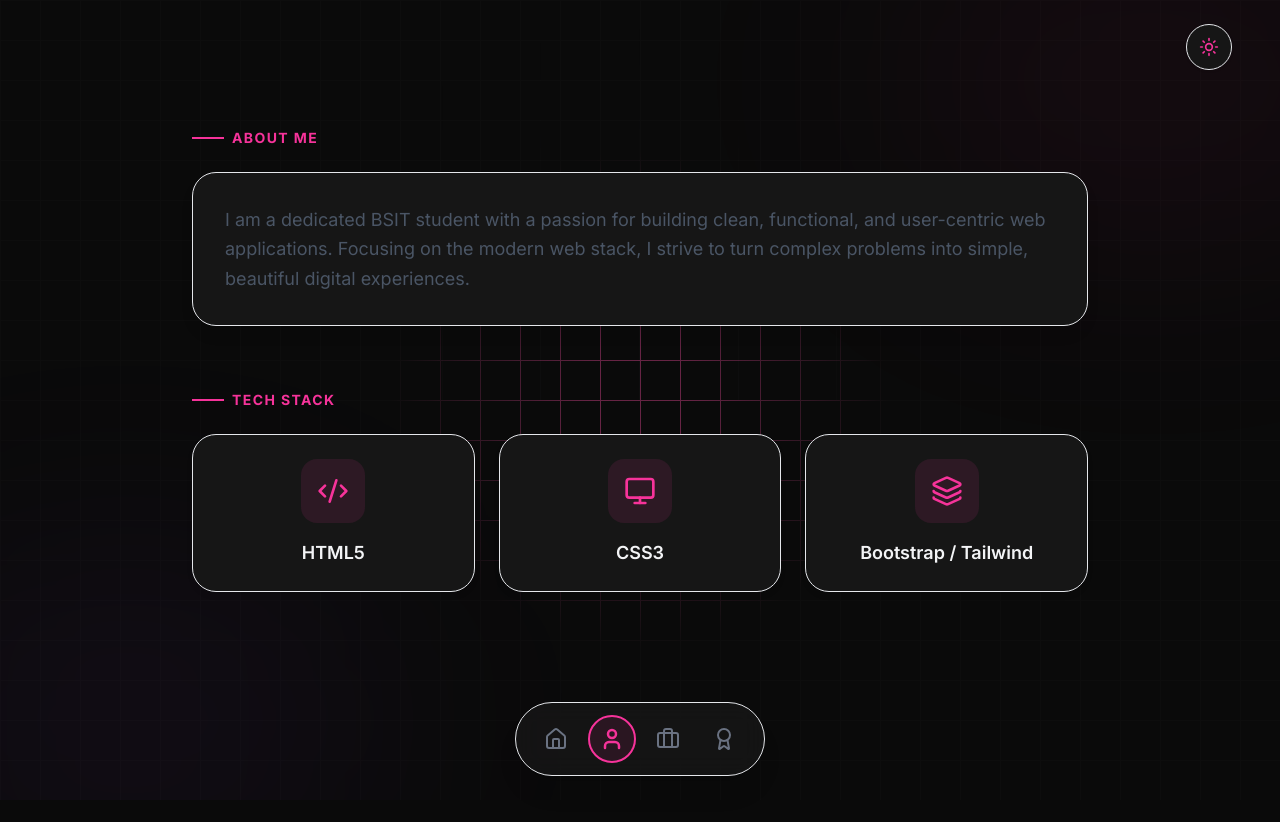
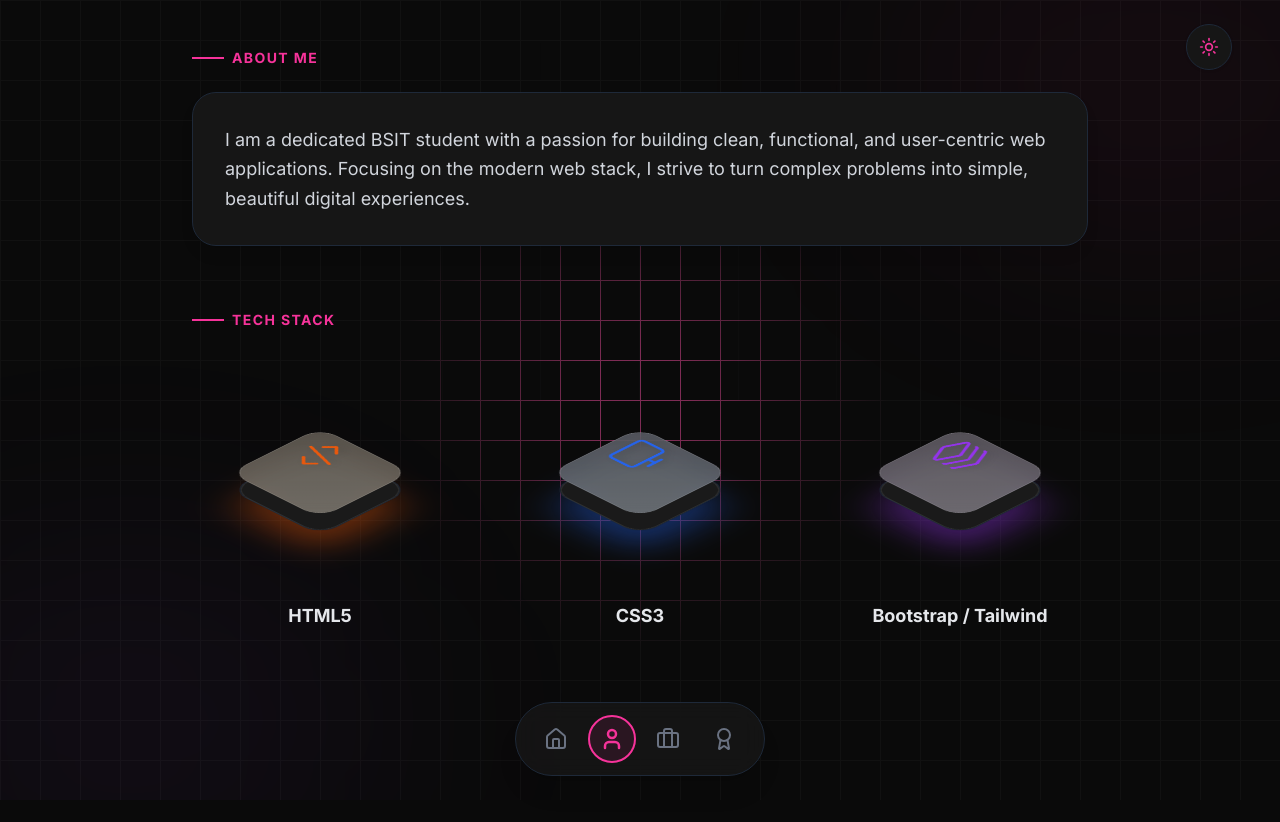
Before and after one commit to Lynxguerba/RebatoWeb, a React (Vite) app: page /about in a window 1280 px wide. Before the commit the page ends 800 px from the top, so only its background shows below. Built offline with nearby package versions, Linux system fonts and the light colour scheme.

Commit message:
commit changes

```diff
--- a/package.json
+++ b/package.json
@@ -23,6 +23,7 @@
     "@eslint/js": "^10.0.1",
     "@types/react": "^19.2.14",
     "@types/react-dom": "^19.2.3",
+    "@types/react-router-dom": "^5.3.3",
     "@vitejs/plugin-react": "^6.0.1",
     "eslint": "^10.3.0",
     "eslint-plugin-react-hooks": "^7.1.1",
--- a/src/index.css
+++ b/src/index.css
@@ -1,4 +1,6 @@
 @import "tailwindcss";
+
+@custom-variant dark (&:where(.dark, .dark *));
 
 @theme {
   --color-pink-primary: #ec4899;
--- a/src/layouts/MainLayout.jsx
+++ b/src/layouts/MainLayout.jsx
@@ -1,12 +1,13 @@
-import { Outlet } from 'react-router-dom';
+import { useLocation, useOutlet } from 'react-router-dom';
+import React from 'react';
 import BottomNav from '../components/BottomNav';
 import ThemeToggle from '../components/ThemeToggle';
 import SpotlightGrid from '../components/SpotlightGrid';
 import { motion, AnimatePresence } from 'framer-motion';
-import { useLocation } from 'react-router-dom';
 
 export default function MainLayout() {
   const location = useLocation();
+  const currentOutlet = useOutlet();
 
   return (
     <div className="min-h-screen relative overflow-x-hidden">
@@ -34,7 +35,7 @@
             transition={{ duration: 0.4, ease: "easeOut" }}
             className="w-full h-full"
           >
-            <Outlet />
+            {currentOutlet && React.cloneElement(currentOutlet, { key: location.pathname })}
           </motion.div>
         </AnimatePresence>
       </main>
--- a/src/pages/About.jsx
+++ b/src/pages/About.jsx
@@ -6,17 +6,42 @@
     hidden: { opacity: 0 },
     show: {
       opacity: 1,
-      transition: { staggerChildren: 0.1 }
+      transition: { staggerChildren: 0.15 }
     }
   };
 
   const item = {
     hidden: { opacity: 0, y: 20 },
-    show: { opacity: 1, y: 0 }
+    show: { opacity: 1, y: 0, transition: { duration: 0.6 } }
   };
+
+  const techStack = [
+    {
+      icon: Code2,
+      name: 'HTML5',
+      shadowColor: 'rgba(234, 88, 12, 0.4)',
+      iconColor: '#ea580c',
+      glassBg: 'rgba(255, 237, 213, 0.3)',
+    },
+    {
+      icon: Monitor,
+      name: 'CSS3',
+      shadowColor: 'rgba(37, 99, 235, 0.4)',
+      iconColor: '#2563eb',
+      glassBg: 'rgba(219, 234, 254, 0.3)',
+    },
+    {
+      icon: Layers,
+      name: 'Bootstrap / Tailwind',
+      shadowColor: 'rgba(147, 51, 234, 0.4)',
+      iconColor: '#9333ea',
+      glassBg: 'rgba(243, 232, 255, 0.3)',
+    },
+  ];
 
   return (
     <div className="w-full max-w-4xl mx-auto">
+      {/* About Me Section */}
       <motion.div
         initial={{ opacity: 0, y: 20 }}
         animate={{ opacity: 1, y: 0 }}
@@ -27,12 +52,13 @@
           <span className="w-8 h-[2px] bg-pink-500"></span>
           About Me
         </h2>
-        <div className="p-8 rounded-3xl bg-[var(--card-color)] border border-gray-200 dark:border-gray-800 shadow-lg leading-relaxed text-gray-600 dark:text-gray-300 text-lg hover:border-pink-500/30 transition-colors duration-500">
+        <div className="p-8 rounded-3xl bg-[var(--card-color)] border border-gray-200 dark:border-gray-800 shadow-lg leading-relaxed text-gray-700 dark:text-gray-300 text-lg hover:border-pink-500/30 transition-colors duration-500">
           I am a dedicated BSIT student with a passion for building clean, functional, and user-centric web applications.
           Focusing on the modern web stack, I strive to turn complex problems into simple, beautiful digital experiences.
         </div>
       </motion.div>
 
+      {/* Tech Stack - 3D Isometric Layers */}
       <motion.div
         variants={container}
         initial="hidden"
@@ -42,29 +68,97 @@
           <span className="w-8 h-[2px] bg-pink-500"></span>
           Tech Stack
         </h2>
-        <div className="grid grid-cols-1 sm:grid-cols-3 gap-6">
 
-          <motion.div variants={item} className="group p-6 rounded-3xl bg-[var(--card-color)] border border-gray-200 dark:border-gray-800 shadow-md hover:shadow-xl hover:border-pink-500/50 transition-all duration-300 flex flex-col items-center gap-4 text-center">
-            <div className="w-16 h-16 rounded-2xl bg-pink-500/10 flex items-center justify-center group-hover:bg-pink-500 group-hover:text-white transition-colors duration-300 text-pink-500">
-              <Code2 size={32} />
-            </div>
-            <span className="font-semibold text-lg group-hover:text-pink-500 transition-colors">HTML5</span>
-          </motion.div>
+        <div className="grid grid-cols-1 sm:grid-cols-3 gap-16 mt-16 pt-8 pb-16">
+          {techStack.map((tech, index) => (
+            <motion.div
+              key={index}
+              variants={item}
+              whileHover="hover"
+              initial="hidden"
+              animate="show"
+              className="flex flex-col items-center cursor-pointer group"
+            >
+              {/* Isometric 3D Scene */}
+              <div
+                className="relative w-32 h-32 mb-12 transition-transform duration-700 ease-out"
+                style={{
+                  transformStyle: 'preserve-3d',
+                  transform: 'rotateX(60deg) rotateZ(-45deg)',
+                }}
+              >
+                {/* 1. Subtle glowing shadow */}
+                <motion.div
+                  className="absolute inset-0 rounded-3xl blur-xl"
+                  style={{ backgroundColor: tech.shadowColor }}
+                  variants={{
+                    hidden: { translateZ: -20, opacity: 0 },
+                    show: { translateZ: -20, opacity: 1 },
+                    hover: { translateZ: -40, scale: 1.1, opacity: 0.8 }
+                  }}
+                  transition={{ duration: 0.5, ease: "easeOut" }}
+                />
 
-          <motion.div variants={item} className="group p-6 rounded-3xl bg-[var(--card-color)] border border-gray-200 dark:border-gray-800 shadow-md hover:shadow-xl hover:border-pink-500/50 transition-all duration-300 flex flex-col items-center gap-4 text-center">
-            <div className="w-16 h-16 rounded-2xl bg-pink-500/10 flex items-center justify-center group-hover:bg-pink-500 group-hover:text-white transition-colors duration-300 text-pink-500">
-              <Monitor size={32} />
-            </div>
-            <span className="font-semibold text-lg group-hover:text-pink-500 transition-colors">CSS3</span>
-          </motion.div>
+                {/* 2. Matte clay base (white background) */}
+                <motion.div
+                  className="absolute inset-0 rounded-3xl bg-white dark:bg-[#1a1a1a] border border-gray-100 dark:border-gray-800 shadow-sm"
+                  style={{ transformStyle: 'preserve-3d' }}
+                  variants={{
+                    hidden: { translateZ: 0 },
+                    show: { translateZ: 0 },
+                    hover: { translateZ: 15 }
+                  }}
+                  transition={{ duration: 0.5, ease: "easeOut" }}
+                >
+                  <div className="absolute inset-0 rounded-3xl border border-white/80 dark:border-white/10 pointer-events-none" />
+                </motion.div>
 
-          <motion.div variants={item} className="group p-6 rounded-3xl bg-[var(--card-color)] border border-gray-200 dark:border-gray-800 shadow-md hover:shadow-xl hover:border-pink-500/50 transition-all duration-300 flex flex-col items-center gap-4 text-center">
-            <div className="w-16 h-16 rounded-2xl bg-pink-500/10 flex items-center justify-center group-hover:bg-pink-500 group-hover:text-white transition-colors duration-300 text-pink-500">
-              <Layers size={32} />
-            </div>
-            <span className="font-semibold text-lg group-hover:text-pink-500 transition-colors">Bootstrap / Tailwind</span>
-          </motion.div>
+                {/* 3. Frosted glassmorphism layer */}
+                <motion.div
+                  className="absolute inset-0 rounded-3xl backdrop-blur-md border border-white/60 dark:border-white/20 overflow-hidden"
+                  style={{ backgroundColor: tech.glassBg }}
+                  variants={{
+                    hidden: { translateZ: 20 },
+                    show: { translateZ: 20 },
+                    hover: { translateZ: 45 }
+                  }}
+                  transition={{ duration: 0.5, ease: "easeOut" }}
+                >
+                  <div className="absolute inset-0 rounded-3xl bg-gradient-to-tr from-white/40 to-transparent dark:from-white/10 dark:to-transparent pointer-events-none" />
+                </motion.div>
 
+                {/* 4. Floating icon layer */}
+                <motion.div
+                  className="absolute inset-0 flex items-center justify-center"
+                  variants={{
+                    hidden: { translateZ: 40 },
+                    show: { translateZ: 40 },
+                    hover: { translateZ: 80 }
+                  }}
+                  transition={{ duration: 0.5, ease: "easeOut" }}
+                >
+                  <tech.icon
+                    size={56}
+                    color={tech.iconColor}
+                    strokeWidth={1.5}
+                    style={{
+                      filter: 'drop-shadow(2px 4px 6px rgba(0,0,0,0.15))',
+                    }}
+                  />
+                </motion.div>
+              </div>
+
+              {/* Label */}
+              <motion.span
+                className="font-bold text-lg text-gray-800 dark:text-gray-200 transition-colors duration-300"
+                variants={{
+                  hover: { color: tech.iconColor }
+                }}
+              >
+                {tech.name}
+              </motion.span>
+            </motion.div>
+          ))}
         </div>
       </motion.div>
     </div>
--- /dev/null
+++ b/test-flicker.js
@@ -0,0 +1 @@
+// Just a note to remember the fix.
```
Also changed, not shown: 2 other files (tests, documents, lock files or other folders).
